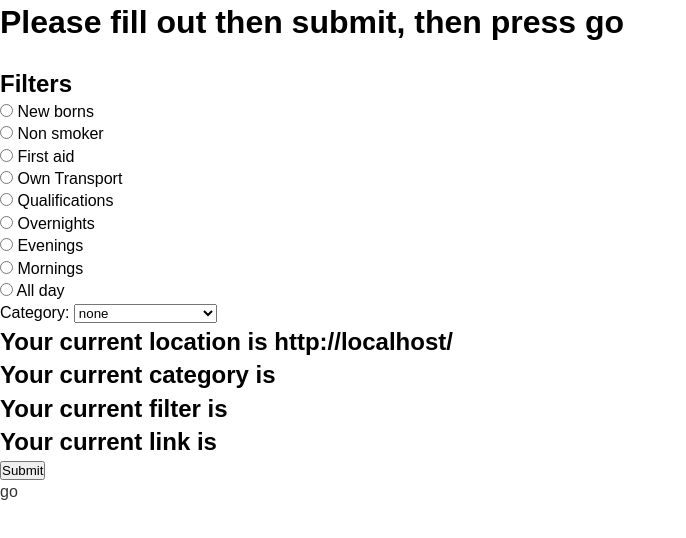
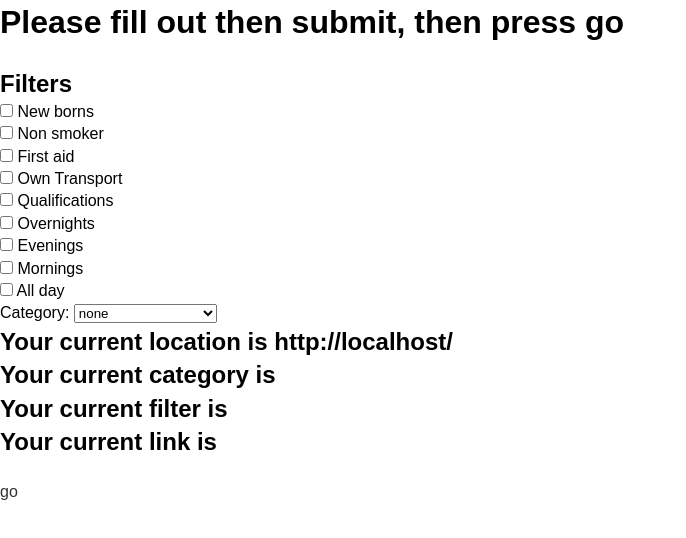
Before and after one commit to EllenWhelan/link, a React (Create React App) app: page / in a window 1280 px wide. Shown: the top 538 px of the page, without its empty margins (0-686 px from the left). Built offline with nearby package versions, Linux system fonts and the light colour scheme; the HTML template or start-up script is replaced by a standard one.

Commit message:
change radios to checkboxs

```diff
--- a/src/App.js
+++ b/src/App.js
@@ -1,161 +1,186 @@
-import React, {Component} from 'react';
-import './App.css';
-
+import React, { Component } from "react";
+import "./App.css";
 
 class App extends Component {
   constructor() {
-    super()
+    super();
     this.state = {
       location: window.location.href.substr(23),
+      filters: [],
       pub_filters: "",
       pub_category: "",
+      queryString: "",
       url: window.location.href
-    }
-    this.handleChange = this.handleChange.bind(this)
+    };
+    this.handleChange = this.handleChange.bind(this);
   }
 
-    handleChange(event) {
-    const {name,value,type,checked} = event.target
-    type === "checkbox" ? this.setState({[name]: checked}) : this.setState({[name]: value})
+  async handleChange(event) {
+    const { name, value, type, checked } = event.target;
+    if (type === "checkbox") {
+      if (this.state.filters.includes(value)) {
+        this.state.filters = this.state.filters.filter(f => f !== value);
+      } else {
+        this.state.filters.push(value);
+      }
+      this.setState(
+        {
+          pub_filters: this.state.filters.join("%2C")
+        },
+        () => this.updateQueryString()
+      );
+    } else {
+      this.setState({ [name]: value }, () => this.updateQueryString());
+    }
   }
 
+  updateQueryString() {
+    let queryString = "";
+    if (this.state.pub_category.length !== 0)
+      queryString += `pub_category=${this.state.pub_category}&`;
+    if (this.state.pub_filters.length !== 0)
+      queryString += `pub_filters=${this.state.pub_filters}`;
+    this.setState({
+      queryString: queryString
+    });
+  }
 
   render() {
     return (
       <form>
         <h1>Please fill out then submit, then press go</h1>
-          <br/>
+        <br />
+
         <h2>Filters</h2>
         <label>
           <input
-                  type = "radio"
-                  name = "pub_filters"
-                  value = "new_borns"
-                  checked = {this.state.pub_filters === "new_borns"}
-                  onChange = {this.handleChange}
-              /> New borns
+            type="checkbox"
+            name="pub_filters"
+            value="new_borns"
+            onChange={this.handleChange}
+          />{" "}
+          New borns
         </label>
 
-          <br/>
+        <br />
         <label>
           <input
-                  type = "radio"
-                  name = "pub_filters"
-                  value = "non_smoker"
-                  checked = {this.state.pub_filters === "non_smoker"}
-                  onChange = {this.handleChange}
-              /> Non smoker
+            type="checkbox"
+            name="pub_filters"
+            value="non_smoker"
+            onChange={this.handleChange}
+          />{" "}
+          Non smoker
         </label>
 
-          <br/>
+        <br />
         <label>
           <input
-                  type = "radio"
-                  name = "pub_filters"
-                  value = "first_aid"
-                  checked = {this.state.pub_filters === "first_aid"}
-                  onChange = {this.handleChange}
-              /> First aid
+            type="checkbox"
+            name="pub_filters"
+            value="first_aid"
+            onChange={this.handleChange}
+          />{" "}
+          First aid
         </label>
 
-          <br/>
+        <br />
         <label>
           <input
-                  type = "radio"
-                  name = "pub_filters"
-                  value = "own_transport"
-                  checked = {this.state.pub_filters === "own_transport"}
-                  onChange = {this.handleChange}
-              /> Own Transport
+            type="checkbox"
+            name="pub_filters"
+            value="own_transport"
+            onChange={this.handleChange}
+          />{" "}
+          Own Transport
         </label>
 
-          <br/>
+        <br />
         <label>
           <input
-                  type = "radio"
-                  name = "pub_filters"
-                  value = "qualifications"
-                  checked = {this.state.pub_filters === "qualifications"}
-                  onChange = {this.handleChange}
-              /> Qualifications
+            type="checkbox"
+            name="pub_filters"
+            value="qualifications"
+            onChange={this.handleChange}
+          />{" "}
+          Qualifications
         </label>
 
-          <br/>
+        <br />
         <label>
           <input
-                  type = "radio"
-                  name = "pub_filters"
-                  value = "overnights"
-                  checked = {this.state.pub_filters === "overnights"}
-                  onChange = {this.handleChange}
-              /> Overnights
+            type="checkbox"
+            name="pub_filters"
+            value="overnights"
+            onChange={this.handleChange}
+          />{" "}
+          Overnights
         </label>
 
-          <br/>
+        <br />
         <label>
           <input
-                  type = "radio"
-                  name = "pub_filters"
-                  value = "evenings"
-                  checked = {this.state.pub_filters === "evenings"}
-                  onChange = {this.handleChange}
-              /> Evenings
+            type="checkbox"
+            name="pub_filters"
+            value="evenings"
+            onChange={this.handleChange}
+          />{" "}
+          Evenings
         </label>
 
-          <br/>
+        <br />
         <label>
           <input
-                  type = "radio"
-                  name = "pub_filters"
-                  value = "mornings"
-                  checked = {this.state.pub_filters === "mornings"}
-                  onChange = {this.handleChange}
-              /> Mornings
+            type="checkbox"
+            name="pub_filters"
+            value="mornings"
+            onChange={this.handleChange}
+          />{" "}
+          Mornings
         </label>
 
-          <br/>
+        <br />
         <label>
           <input
-                  type = "radio"
-                  name = "pub_filters"
-                  value = "all_day"
-                  checked = {this.state.pub_filters === "all_day"}
-                  onChange = {this.handleChange}
-              /> All day
+            type="checkbox"
+            name="pub_filters"
+            value="all_day"
+            onChange={this.handleChange}
+          />{" "}
+          All day
         </label>
 
-          <br/>
-          <label>Category:  </label>
+        <br />
+        <label>Category: </label>
         <select
-          value = {this.state.pub_category}
+          value={this.state.pub_category}
           defaultValue={{ label: "Select Dept", value: 0 }}
-          onChange = {this.handleChange}
-          name = "pub_category"
+          onChange={this.handleChange}
+          name="pub_category"
         >
-            <option value = ""> none</option>
-            <option value = "babysitter"> babysitter</option>
-            <option value = "babysitter_overnight">babysitter_overnight</option>
-            <option value = "nanny">nanny</option>
-            <option value = "childminder">childminder</option>
-            <option value = "day_care">day_care</option>
-            <option value = "maternity_nurse">maternity_nurse</option>
+          <option value="">none</option>
+          <option value="babysitter"> babysitter</option>
+          <option value="babysitter_overnight">babysitter_overnight</option>
+          <option value="nanny">nanny</option>
+          <option value="childminder">childminder</option>
+          <option value="day_care">day_care</option>
+          <option value="maternity_nurse">maternity_nurse</option>
         </select>
-
-
-
-
-
 
         <h2> Your current location is {this.state.url}</h2>
         <h2>Your current category is {this.state.pub_category}</h2>
         <h2>Your current filter is {this.state.pub_filters}</h2>
-        <h2>Your current link is {this.state.location}</h2>
-        <button>Submit</button>
-        <br/>
-        <a href={"https://oogo.herokuapp.com/s?" + this.state.location} target="_blank" rel="noopener noreferrer">go</a>
+        <h2>Your current link is {this.state.queryString}</h2>
+        <br />
+        <a
+          href={`https://oogo.herokuapp.com/s?${this.state.queryString}`}
+          target="_blank"
+          rel="noopener noreferrer"
+        >
+          go
+        </a>
       </form>
-
-    )
+    );
   }
 }
 
```
Lines whose indentation alone changed are shown as unchanged.
